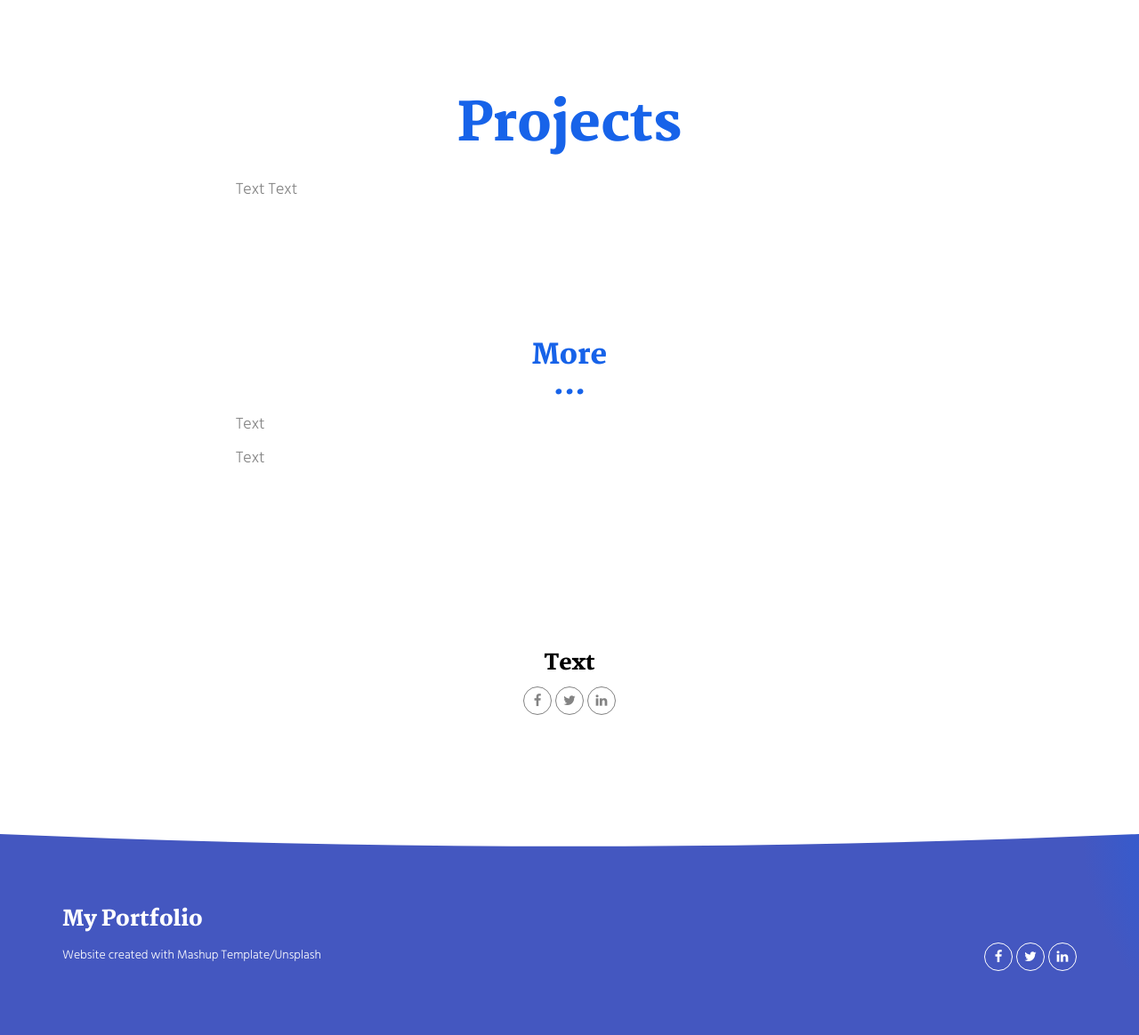
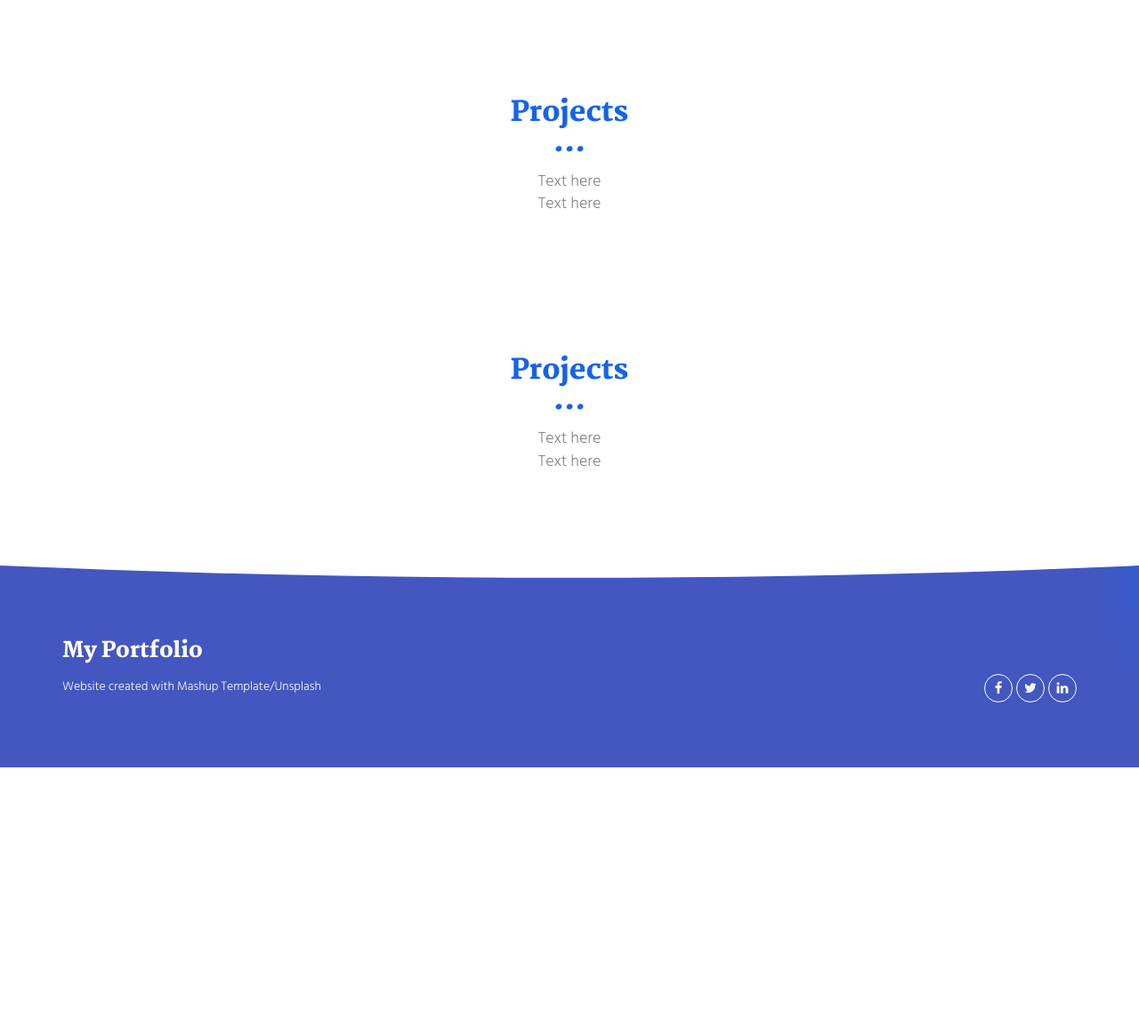
Before and after one commit to D4V1DW/portfo, a Flask app: page /project.html in a window 1280 px wide. Shown: the part 112-1276 px from the top of the page at 89% size. After the commit the page ends 975 px from the top, so only its background shows below. Run offline with Flask 2, Linux system fonts and the light colour scheme; some libraries are stand-ins or nearby versions.

Commit message:
Add files via upload

```diff
--- a/templates/project.html
+++ b/templates/project.html
@@ -60,52 +60,33 @@
     <div class="container">
       <div class="row">
         <div class="col-xs-12 col-md-8 col-md-offset-2">
-          <h1 class="text-center">Projects</h1>
-          <p>Text
-         Text</p>
-
-
+          <div class="text-center">
+            <h2>Projects</h2>
+            <p>Text here
+            <br>
+            Text here</p>
           </div>
        </div>
       </div>
     </div>
   </div>
 
-  <div class="section-container">
+<div class="section-container">
     <div class="container">
-      <div class="row section-container-spacer">
+      <div class="row">
         <div class="col-xs-12 col-md-8 col-md-offset-2">
-          <h2 class="text-center">More</h2>
-          <div class="section-container-spacer">
-            <p>Text<p>Text</p>
+          <div class="text-center">
+            <h2>Projects</h2>
+            <p>Text here
+            <br>
+            Text here</p>
           </div>
-                  </div>
+       </div>
       </div>
     </div>
   </div>
 
-  <div class="section-container">
-    <div class="container text-center">
-      <div class="row section-container-spacer">
-        <div class="col-xs-12 col-md-12">
 
-          <h3>Text</h3>
-          <p>
-            <a href="https://facebook.com/" class="social-round-icon fa-icon" title="">
-              <i class="fa fa-facebook" aria-hidden="true"></i>
-            </a>
-            <a href="https://twitter.com/" class="social-round-icon fa-icon" title="">
-              <i class="fa fa-twitter" aria-hidden="true"></i>
-            </a>
-            <a href="https://www.linkedin.com/" class="social-round-icon fa-icon" title="">
-              <i class="fa fa-linkedin" aria-hidden="true"></i>
-            </a>
-          </p>
-        </div>
-      </div>
-
-    </div>
-  </div>
 
 <footer class="footer-container white-text-container">
   <div class="container">
```
